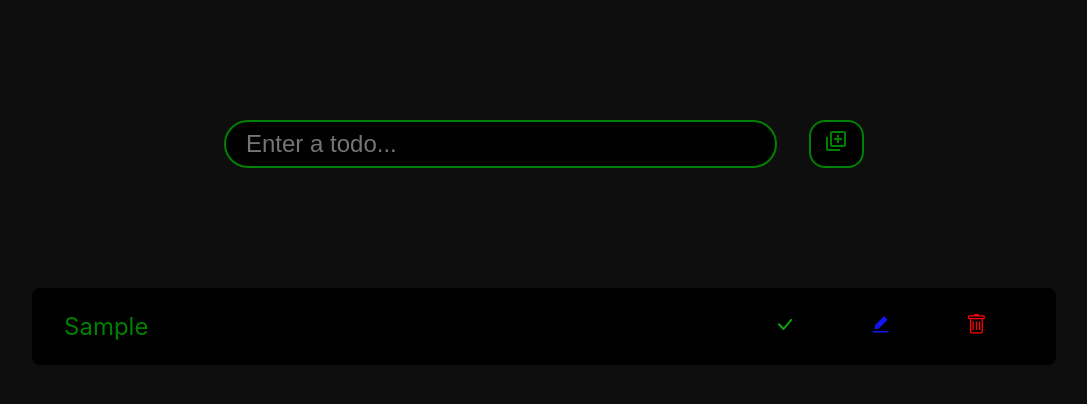
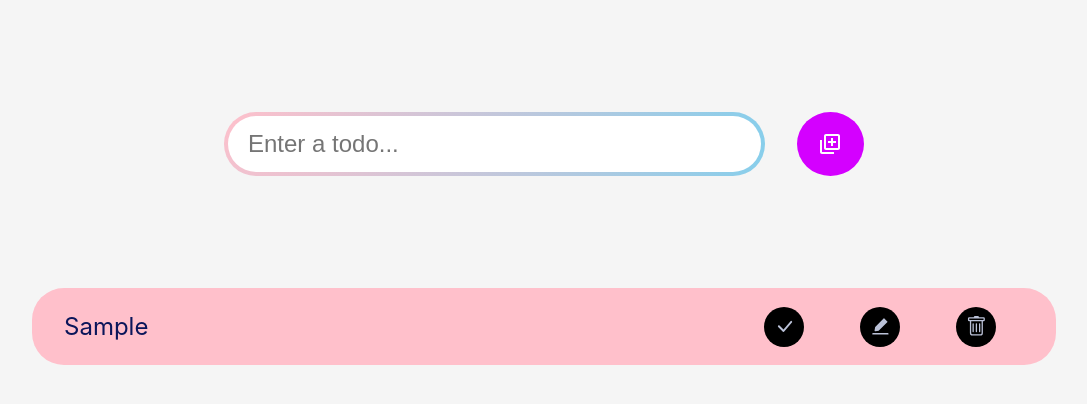
Before and after one commit to MrKaung21/Todo-App-React, a React (Create React App) app: page / in a window 1280 px wide. Both pictures are taken after typing "Sample" into the empty fields and a click on the button 932 px from the left and 144 px from the top of the page. Shown: the top 404 px of the page, without its empty margins (96-1183 px from the left). Built offline with nearby package versions, Linux system fonts and the light colour scheme.

Commit message:
some CSS

```diff
--- a/src/components/Form.js
+++ b/src/components/Form.js
@@ -37,8 +37,10 @@ const Form = ({ todoInput, setTodoInput, todos, setTodos, editTodo, setEditTodo
   }
 
   return (
+
     <form className='form'>
-        <input placeholder='Enter a todo...' required className='input' value={todoInput} onChange={(e) => todoInputHandler(e)}/>
+
+        <input placeholder='Enter a todo...' required className='input inputGradient' value={todoInput} onChange={(e) => todoInputHandler(e)}/>
         <button className='btn' onClick={(e) => submitHandler(e)}>{editTodo ? <BsCheckLg /> : <BiAddToQueue />}</button>
     </form>
   )
--- a/src/index.css
+++ b/src/index.css
@@ -5,7 +5,7 @@
 
 body {
   margin: 0;
-  background-color: rgba(0, 0, 0, 0.945);
+  background-color: whitesmoke;
   font-family: -apple-system, BlinkMacSystemFont, 'Segoe UI', 'Roboto', 'Oxygen',
     'Ubuntu', 'Cantarell', 'Fira Sans', 'Droid Sans', 'Helvetica Neue',
     sans-serif;
@@ -20,6 +20,7 @@ code {
 
 .App {
   /* height: 100vh; */
+
 
   display: flex;
   flex-direction: column;
@@ -42,46 +43,58 @@ code {
 
 .input {
   width: 100%;
-  height: 3rem;
+  height: 4rem;
 
-  color: green;
-  background-color: rgba(0, 0, 0, 0.945);
+  color: #0A155A;
+  background-color: white;
 
   text-align: start;
   padding-left: 20px;
   font-size: 1.5rem;
   outline: none;
-  border: 2px solid green;
+  border: double 4px transparent;
+
+  background-image: linear-gradient(white, white), radial-gradient(circle at top left, pink, skyblue);
+  background-origin: border-box;
+  background-clip: padding-box, border-box;
 
   border-radius: 2rem;
   margin-right: 2rem;
 }
 
+/* .inputGradient {
+  border-image-source: linear-gradient(to left, pink, skyblue);
+
+} */
+
 .btn {
-  width: 4rem;
-  height: 3rem;
+  width: 5rem;
+  height: 4rem;
 
-  color: green;
+  color: white;
   font-size: 1.5rem;
   text-transform: uppercase;
-  background-color: rgba(0, 0, 0, 0.945);
-  /* border-radius: 100%; */
-  border: 2px solid green;
-  border-radius: 1rem;
+  background-color: #d400ff;
+  border-radius: 100%;
+
   cursor: pointer;
   outline: none;
+  border: none;
+
+  display: grid;
+  place-items: center;
 }
 
 
 
 .todoContainer {
   width: 80%;
-  color: green;
-  background-color: black;
+  color: #BBC2D8;
+  background-color: #0A155A;
 
   font-size: 1.5rem;
   padding: 0 2rem;
-  border-radius: .5rem;
+  border-radius: 2rem;
   margin-bottom: 1rem;
 
   display: flex;
@@ -111,28 +124,69 @@ code {
 }
 
 .todoCheck {
+  width: 2.5rem;
+  height: 2.5rem;
+
   border: none;
   outline: none;
-  color: rgb(14, 165, 14);
+  color: #BBC2D8;
   font-size: 1.3rem;
   background-color: black;
   cursor: pointer;
+  border-radius: 100%;
+
+  display: grid;
+  place-items: center;
 }
 
 .todoDelete {
+  width: 2.5rem;
+  height: 2.5rem;
+
   border: none;
-    outline: none;
-    color: red;
-    font-size: 1.3rem;
-    background-color: black;
+  outline: none;
+  color: #BBC2D8;
+  font-size: 1.3rem;
+  background-color: black;
   cursor: pointer;
+  border-radius: 100%;
+
+  display: grid;
+  place-items: center;
 }
 
 .todoEdit {
+  width: 2.5rem;
+  height: 2.5rem;
+
   border: none;
   outline: none;
-  color: rgb(18, 22, 238);
+  color: #BBC2D8;
   font-size: 1.3rem;
   background-color: black;
   cursor: pointer;
+  border-radius: 100%;
+
+  display: grid;
+  place-items: center;
 }
+
+.todoContainer:nth-of-type(1) {
+  color: #0A155A;
+  background-color: pink;
+}
+
+.todoContainer:nth-of-type(2) {
+  color: #0A155A;
+  background-color: skyblue;
+}
+
+.todoContainer:nth-of-type(3) {
+  color: #0A155A;
+  background-color: rgba(245, 245, 10, 0.719);
+}
+
+.todoContainer:nth-of-type(4) {
+  color: #0A155A;
+  background-color: rgb(243, 99, 243);
+}
```
